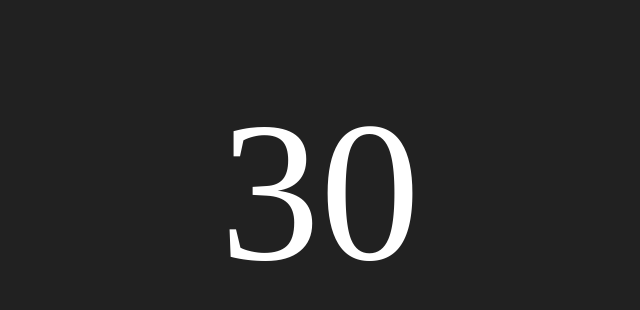
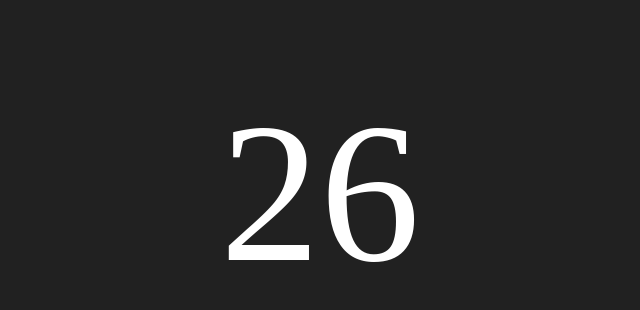
Before and after one commit to StefanoF707/js-simon, a plain HTML site: page index.html in a window 1280 px wide. Shown: the part 208-518 px from the top of the page, without its empty margins (320-960 px from the left). Drawn offline with nearby package versions, Linux system fonts and the light colour scheme.

Commit message:
html css

```diff
--- a/css/style.css
+++ b/css/style.css
@@ -7,11 +7,17 @@
 body {
     background: #212121;
     height: 100vh;
-    line-height: 100vh;
-    text-align: center;
 }
 
-body > span {
+.container {
+    height: 100%;
+    display: flex;
+    justify-content: center;
+    align-items: center;
+    position: relative;
+}
+
+.countdown {
     font-size: 200px;
     color: #fff;
 }
--- a/index.html
+++ b/index.html
@@ -10,7 +10,12 @@
     </head>
     <body>
 
-        <span>30</span>
+        <div class="container">
+
+            <span class="countdown">30</span>
+
+
+        </div>
 
 
     </body>
--- a/js/script.js
+++ b/js/script.js
@@ -17,8 +17,14 @@ $(document).ready(
 
         alert("I numeri da indovinare sono: " + randomNumbers);
 
-        setTimeout(
-            function() {
+        var timeRemaining = 30;
+
+        var countdown = setInterval(
+            function () {
+
+                if (timeRemaining == 0) {
+                    $("span").text(timeRemaining);
+                    clearInterval(countdown);
 
                     do {
                         var userChoise = parseInt(prompt("Inserisci un numero"));
@@ -40,7 +46,7 @@ $(document).ready(
                     } while (userNumbers.length < 5);
 
                     if (rightNumbers.length == 5) {
-                    alert("COMPLIMENTI, HAI VINTO!" + "\nHai indovinato " + rightNumbers.length + " numeri: " + rightNumbers + "\nHai sbagliato " + wrongNumbers.length + " numeri");
+                        alert("COMPLIMENTI, HAI VINTO!" + "\nHai indovinato " + rightNumbers.length + " numeri: " + rightNumbers + "\nHai sbagliato " + wrongNumbers.length + " numeri.");
                     } else if (wrongNumbers.length == 5) {
                         alert("SEI UNA CAPRA!" + "\nHai indovinato " + rightNumbers.length + " numeri." + "\nHai sbagliato " + wrongNumbers.length + " numeri: " + wrongNumbers)
                     } else if (rightNumbers.length == 1) {
@@ -51,8 +57,13 @@ $(document).ready(
                         alert("Hai indovinato " + rightNumbers.length + " numeri: " + rightNumbers + "\nHai sbagliato " + wrongNumbers.length + " numeri: " + wrongNumbers);
                     }
 
+                } else {
+                    $("span").text(timeRemaining);
+                    timeRemaining--;
                 }
-        , 30000);
+
+            }
+        , 1000);
 
     }
 );
```
Lines whose indentation alone changed are shown as unchanged.
